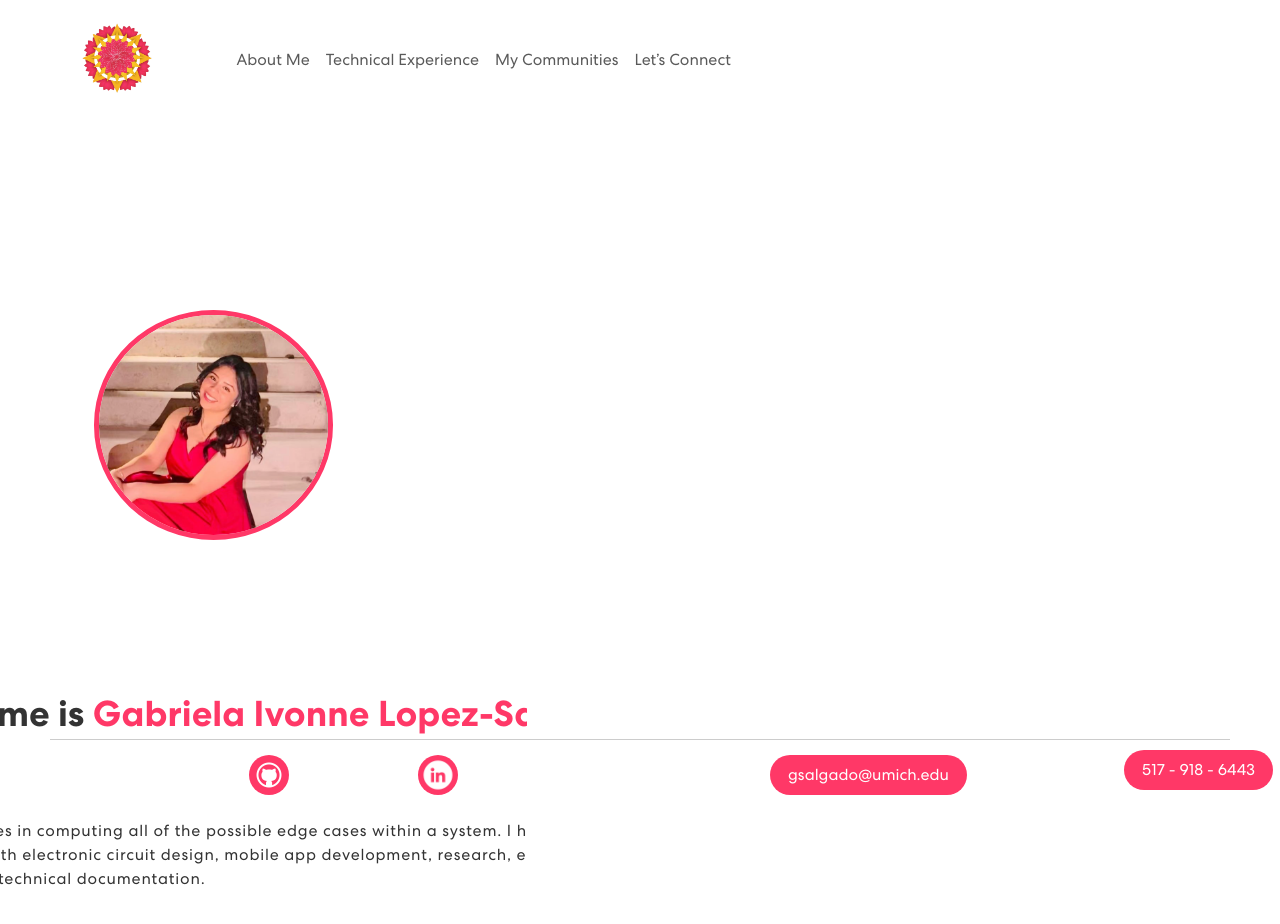
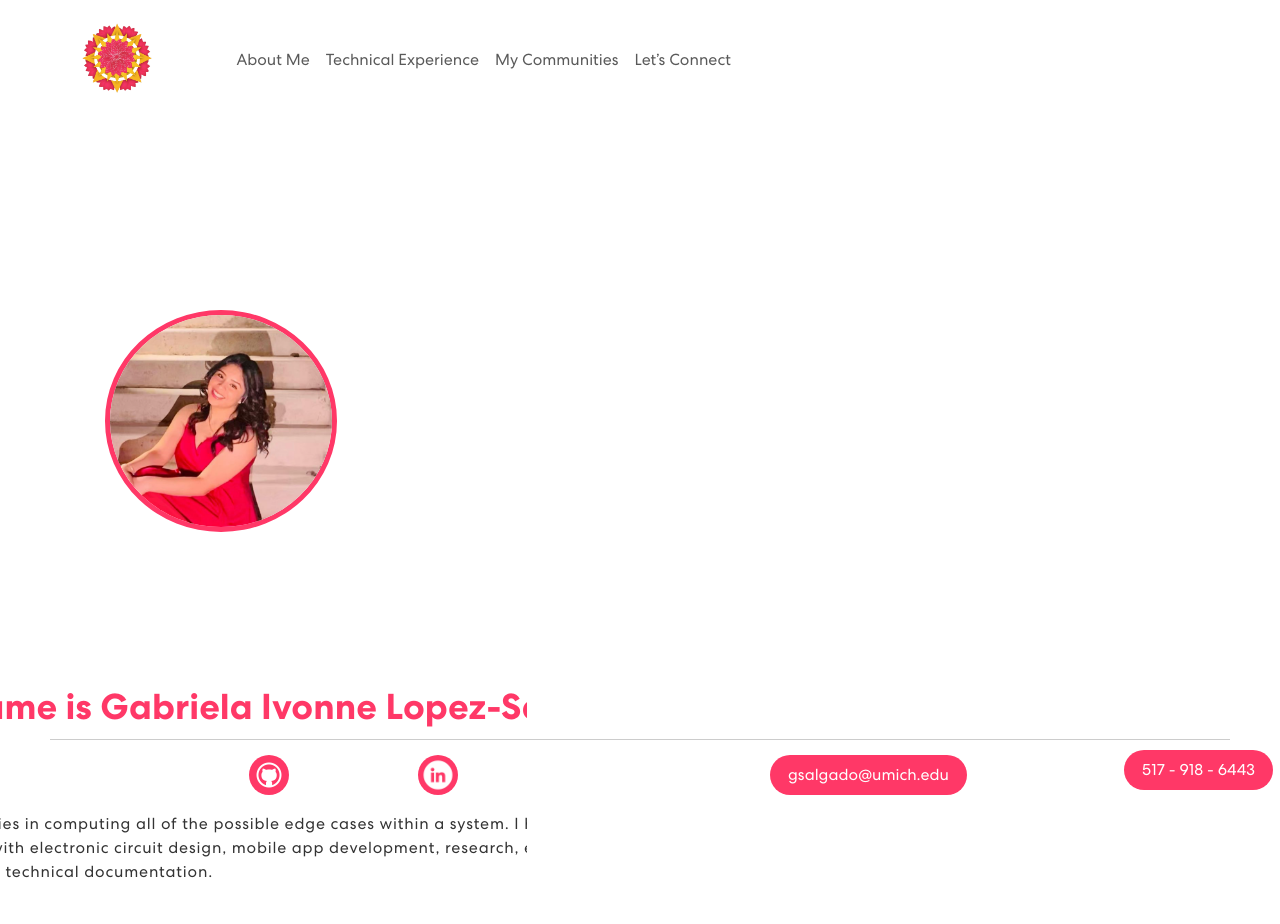
Before and after one commit to glopezsalgado/glopezsalgado.github.io, a React (Create React App) app: page / in a window 1280 px wide. Both pictures are taken after a click on the button "See Resume". Shown: the top 924 px of the page. Built offline with nearby package versions, Linux system fonts and the light colour scheme.

Commit message:
adjusting the width on banner

```diff
--- a/src/App.css
+++ b/src/App.css
@@ -391,6 +391,44 @@ nav.navbar .menuText {
   /* Center the container */
   padding: 0 20px;
   /* Add padding to the sides */
+}
+
+/* Default styles for headers and paragraphs */
+.default-header {
+  font-size: 36px;
+  font-weight: 700;
+  margin-bottom: 20px;
+  text-align: left;
+}
+
+.default-paragraph {
+  color: #333333;
+  font-size: 16px;
+  letter-spacing: 0.8px;
+  line-height: 1.5em;
+  text-align: left;
+  margin-right: 20px;
+  margin-left: 20px;
+}
+
+/* Styles for headers and paragraphs after resume button is pressed */
+.modified-header {
+  font-size: 30px;
+  font-weight: 600;
+  margin-bottom: 15px;
+  text-align: center;
+  color: #ff3867;
+  /* Example color change */
+}
+
+.modified-paragraph {
+  color: #555555;
+  font-size: 14px;
+  letter-spacing: 0.6px;
+  line-height: 1.4em;
+  text-align: center;
+  margin-right: 10px;
+  margin-left: 10px;
 }
 
 /*********************************************** Footer ***********************************************/
--- a/src/components/Banner.js
+++ b/src/components/Banner.js
@@ -48,13 +48,12 @@ export const Banner = () => {
     }
 
     const resumeButtonClick = () => {
-        setShowResume(true); // Show the PDF when button is clicked
+        setShowResume(true); // Set showResume to true when button is clicked
     }
-
 
     return (
         <section className="banner" id="aboutMe">
-            <Container fluid>
+            <Container fluid className="container-max-width">
                 <Row>
                     <Col xs={12} md={6}>
                         <img className="circular-image-container" src={gabi} alt="Header Img" />
@@ -62,9 +61,9 @@ export const Banner = () => {
                     <Col xs={12} md={6}>
                         {!showResume && (
                             <div className="right-column">
-                                <h1><span>My name is </span><span className="name">Gabriela Ivonne Lopez-Salgado</span></h1>
-                                <h1>{`I'm a`} <span className="txt-rotate" dataPeriod="1000" data-rotate='[ "Mobile iOS Developer", "Test Engineer", "Researcher", "Software Engineer", "Web Developer", "Web Designer", "UI/UX Designer" ]'><span className="wrap">{text}</span></span></h1>
-                                <p>My passion lies in computing all of the possible edge cases within a system. I have experience with electronic circuit design, mobile app development, research, embedded systems, and technical documentation.</p>
+                                <h1 className="default-header"><span>My name is </span><span className="name">Gabriela Ivonne Lopez-Salgado</span></h1>
+                                <h1 className="default-header">{`I'm a`} <span className="txt-rotate" dataPeriod="1000" data-rotate='[ "Mobile iOS Developer", "Test Engineer", "Researcher", "Software Engineer", "Web Developer", "Web Designer", "UI/UX Designer" ]'><span className="wrap">{text}</span></span></h1>
+                                <p className="default-paragraph">My passion lies in computing all of the possible edge cases within a system. I have experience with electronic circuit design, mobile app development, research, embedded systems, and technical documentation.</p>
                                 <button onClick={resumeButtonClick}>See Resume</button>
                             </div>
                         )}
@@ -74,9 +73,9 @@ export const Banner = () => {
                     <Row>
                         <Col xs={12} md={6}>
                             <div className="below-image">
-                                <h1><span>My name is </span><span className="name">Gabriela Ivonne Lopez-Salgado</span></h1>
-                                <h1>{`I'm a`} <span className="txt-rotate" dataPeriod="1000" data-rotate='[ "Mobile iOS Developer", "Test Engineer", "Researcher", "Software Engineer", "Web Developer", "Web Designer", "UI/UX Designer" ]'><span className="wrap">{text}</span></span></h1>
-                                <p>My passion lies in computing all of the possible edge cases within a system. I have experience with electronic circuit design, mobile app development, research, embedded systems, and technical documentation.</p>
+                                <h1 className="modified-header"><span>My name is </span><span className="name">Gabriela Ivonne Lopez-Salgado</span></h1>
+                                <h1 className="modified-header">{`I'm a`} <span className="txt-rotate" dataPeriod="1000" data-rotate='[ "Mobile iOS Developer", "Test Engineer", "Researcher", "Software Engineer", "Web Developer", "Web Designer", "UI/UX Designer" ]'><span className="wrap">{text}</span></span></h1>
+                                <p className="modified-paragraph">My passion lies in computing all of the possible edge cases within a system. I have experience with electronic circuit design, mobile app development, research, embedded systems, and technical documentation.</p>
                             </div>
                         </Col>
                         <Col xs={12} md={6}>
```
